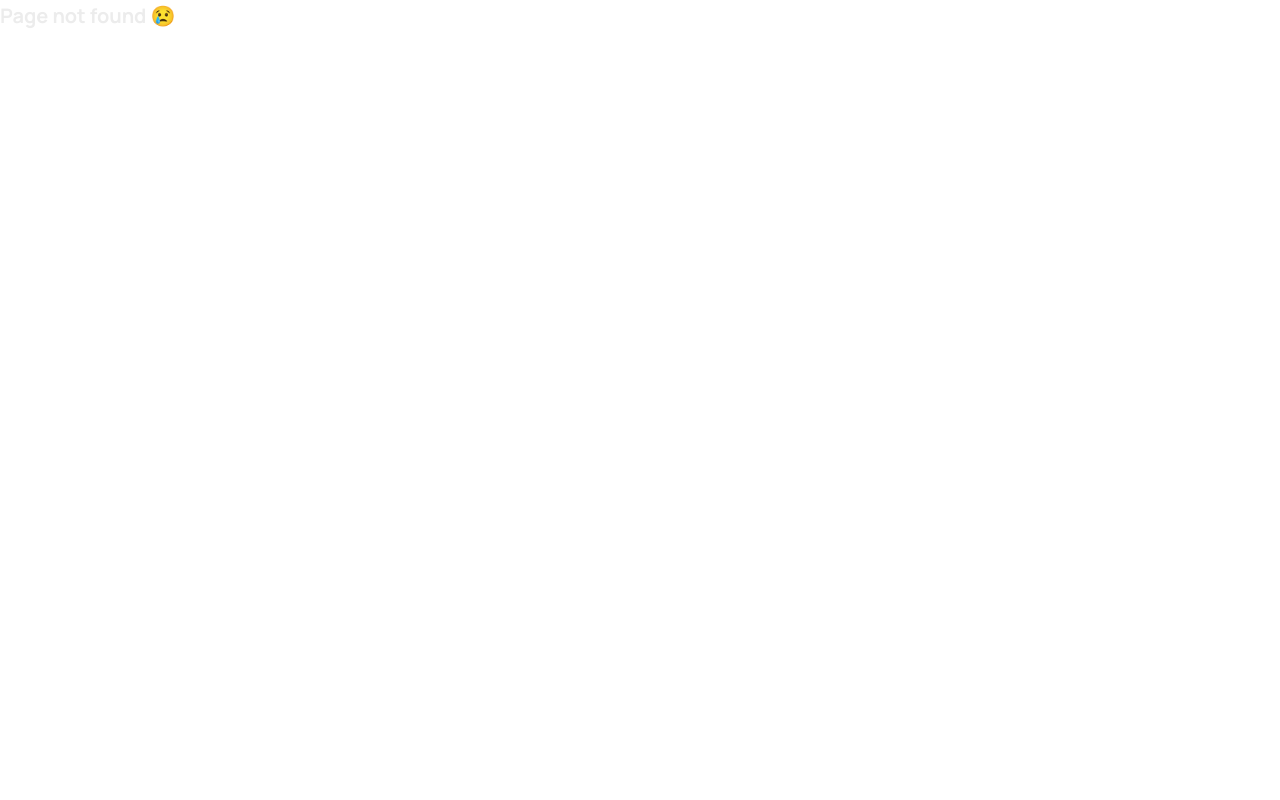
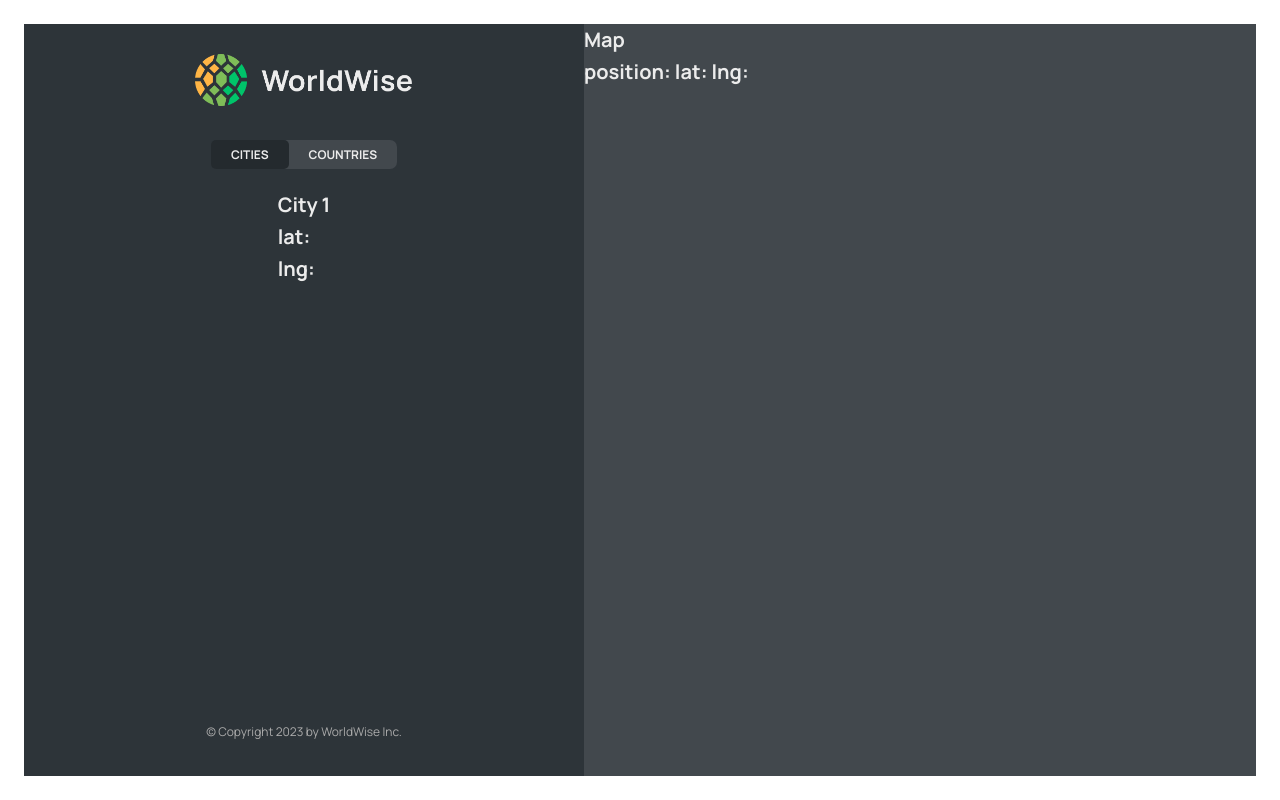
Before and after one commit to AnexDev1/worldwise, a React (Vite) app: page /app/cities/1 in a window 1280 px wide. Before the commit this address had no page. Built offline with nearby package versions, Linux system fonts and the light colour scheme; data requests are answered from the project's data file.

Commit message:
reading and setting query string

```diff
--- a/src/App.jsx
+++ b/src/App.jsx
@@ -8,6 +8,7 @@
 import { useEffect, useState } from "react";
 import CityList from "./components/CityList/CityList";
 import CountryList from "./components/CountryList/CountryList";
+import City from "./components/City/City";
 function App() {
   const [cities, setCities] = useState([]);
   const [isLoading, setIsLoading] = useState(false);
@@ -41,6 +42,7 @@
             path="cities"
             element={<CityList cities={cities} isLoading={isLoading} />}
           />
+          <Route path="cities/:id" element={<City />} />
           <Route
             path="countries"
             element={<CountryList cities={cities} isLoading={isLoading} />}
--- a/src/components/City/City.jsx
+++ b/src/components/City/City.jsx
@@ -1,3 +1,4 @@
+import { useParams, useSearchParams } from "react-router-dom";
 import styles from "./City.module.css";
 
 const formatDate = (date) =>
@@ -18,44 +19,54 @@
   };
 
   const { cityName, emoji, date, notes } = currentCity;
+  const { id } = useParams();
+  const [searchParams, setSearchParams] = useSearchParams();
 
+  const lat = searchParams.get("lat");
+  const lng = searchParams.get("lng");
+  console.log(id);
   return (
-    <div className={styles.city}>
-      <div className={styles.row}>
-        <h6>City name</h6>
-        <h3>
-          <span>{emoji}</span> {cityName}
-        </h3>
-      </div>
+    <h1>
+      City {id}
+      <br></br>
+      lat: {lat} <br></br>lng: {lng}
+    </h1>
+  );
+  // return (
+  //   <div className={styles.city}>
+  //     <div className={styles.row}>
+  //       <h6>City name</h6>
+  //       <h3>
+  //         <span>{emoji}</span> {cityName}
+  //       </h3>
+  //     </div>
 
-      <div className={styles.row}>
-        <h6>You went to {cityName} on</h6>
-        <p>{formatDate(date || null)}</p>
-      </div>
+  //     <div className={styles.row}>
+  //       <h6>You went to {cityName} on</h6>
+  //       <p>{formatDate(date || null)}</p>
+  //     </div>
 
-      {notes && (
-        <div className={styles.row}>
-          <h6>Your notes</h6>
-          <p>{notes}</p>
-        </div>
-      )}
+  //     {notes && (
+  //       <div className={styles.row}>
+  //         <h6>Your notes</h6>
+  //         <p>{notes}</p>
+  //       </div>
+  //     )}
 
-      <div className={styles.row}>
-        <h6>Learn more</h6>
-        <a
-          href={`https://en.wikipedia.org/wiki/${cityName}`}
-          target="_blank"
-          rel="noreferrer"
-        >
-          Check out {cityName} on Wikipedia &rarr;
-        </a>
-      </div>
+  //     <div className={styles.row}>
+  //       <h6>Learn more</h6>
+  //       <a
+  //         href={`https://en.wikipedia.org/wiki/${cityName}`}
+  //         target="_blank"
+  //         rel="noreferrer"
+  //       >
+  //         Check out {cityName} on Wikipedia &rarr;
+  //       </a>
+  //     </div>
 
-      <div>
-        <ButtonBack />
-      </div>
-    </div>
-  );
+  //     <div></div>
+  //   </div>
+  // );
 }
 
 export default City;
--- a/src/components/CityItem/CityItem.jsx
+++ b/src/components/CityItem/CityItem.jsx
@@ -1,4 +1,5 @@
 /* eslint-disable react/prop-types */
+import { Link } from "react-router-dom";
 import styles from "./CityItem.module.css";
 
 const formatDate = (date) =>
@@ -8,13 +9,18 @@
     year: "numeric",
   }).format(new Date(date));
 function CityItem({ city }) {
-  const { cityName, emoji, date } = city;
+  const { cityName, emoji, date, id, position } = city;
   return (
-    <li className={styles.cityItem}>
-      <span className={styles.emoji}>{emoji}</span>
-      <h3 className={styles.name}>{cityName}</h3>
-      <time className={styles.date}>({formatDate(date)})</time>
-      <button className={styles.deleteBtn}>&times;</button>
+    <li>
+      <Link
+        className={styles.cityItem}
+        to={`${id}?lat=${position.lat}&lng=${position.lng}`}
+      >
+        <span className={styles.emoji}>{emoji}</span>
+        <h3 className={styles.name}>{cityName}</h3>
+        <time className={styles.date}>({formatDate(date)})</time>
+        <button className={styles.deleteBtn}>&times;</button>
+      </Link>
     </li>
   );
 }
--- a/src/components/Map/Map.jsx
+++ b/src/components/Map/Map.jsx
@@ -1,7 +1,19 @@
+import { useSearchParams } from "react-router-dom";
 import styles from "./Map.module.css";
 
 function Map() {
-  return <div className={styles.mapContainer}>Map</div>;
+  const [searchParams, setSearchParams] = useSearchParams();
+
+  const lat = searchParams.get("lat");
+  const lng = searchParams.get("lng");
+  return (
+    <div className={styles.mapContainer}>
+      <h1>Map</h1>
+      <h1>
+        position: lat: {lat} lng: {lng}
+      </h1>
+    </div>
+  );
 }
 
 export default Map;
```
